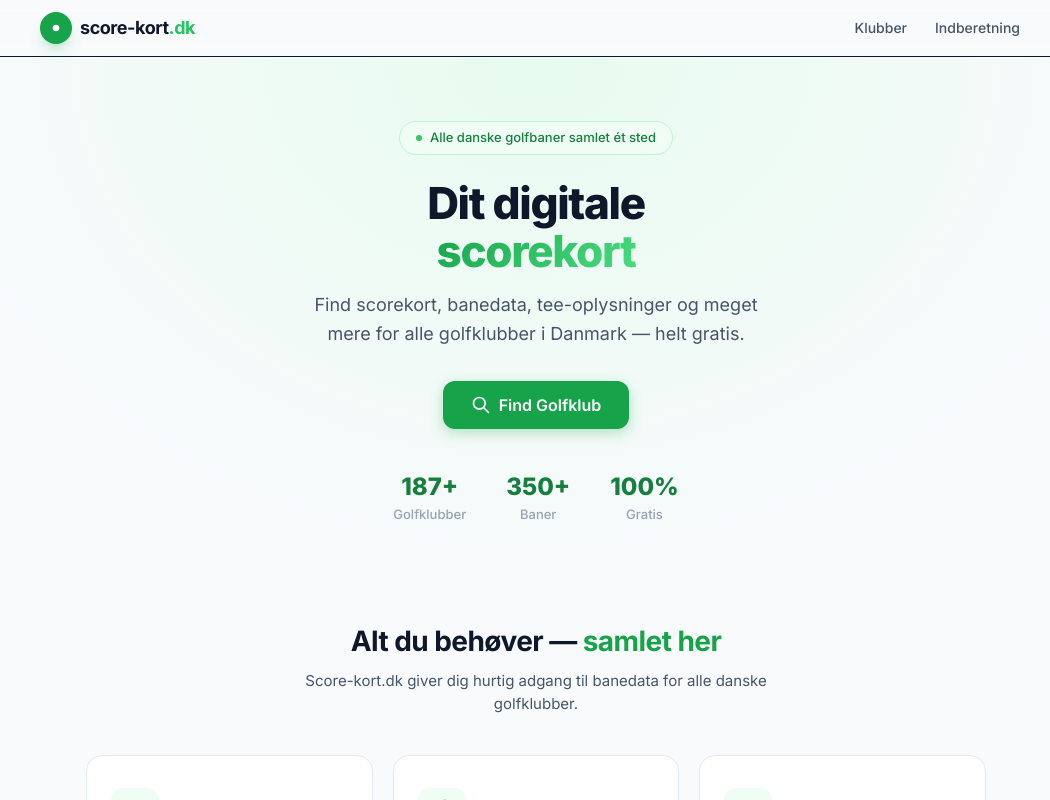
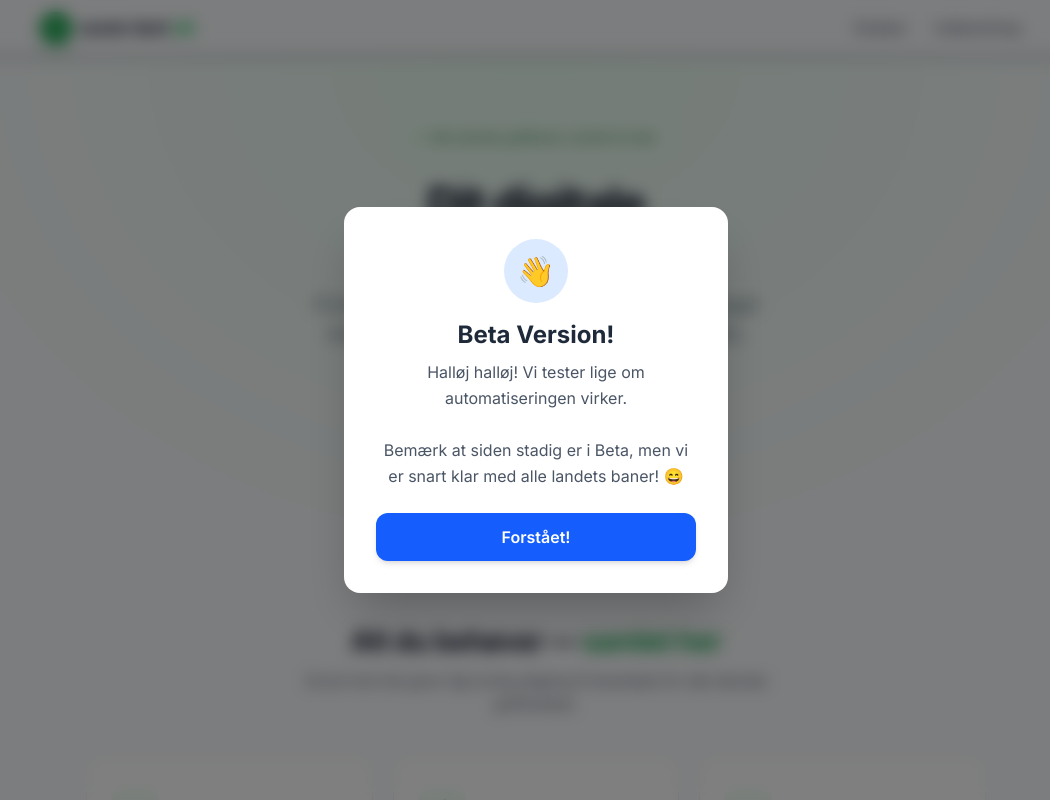
Before and after one commit to Jarkyman/score-kort, a React (Vite) app: page / in a window 1280 px wide. Shown: the top 800 px of the page, without its empty margins (104-1154 px from the left). Built offline with nearby package versions, Linux system fonts and the light colour scheme.

Commit message:
feat: add beta welcome popup

```diff
--- a/src/App.tsx
+++ b/src/App.tsx
@@ -4,9 +4,12 @@ import HomePage from "./pages/HomePage";
 import ClubListPage from "./pages/ClubListPage";
 import ClubDetailPage from "./pages/ClubDetailPage";
 import RequestPage from "./pages/RequestPage";
+import BetaPopup from "./components/BetaPopup";
 
 export default function App() {
     return (
+        <>
+            <BetaPopup />
             <Routes>
                 <Route element={<Layout />}>
                     <Route path="/" element={<HomePage />} />
@@ -15,5 +18,6 @@ export default function App() {
                     <Route path="/indberetning" element={<RequestPage />} />
                 </Route>
             </Routes>
+        </>
     );
 }
--- /dev/null
+++ b/src/components/BetaPopup.tsx
@@ -0,0 +1,40 @@
+import { useState, useEffect } from 'react';
+
+export default function BetaPopup() {
+    const [isOpen, setIsOpen] = useState(false);
+
+    useEffect(() => {
+        const hasSeenBeta = localStorage.getItem('scorekort_seen_beta_popup');
+        if (!hasSeenBeta) {
+            setIsOpen(true);
+        }
+    }, []);
+
+    const closePopup = () => {
+        localStorage.setItem('scorekort_seen_beta_popup', 'true');
+        setIsOpen(false);
+    };
+
+    if (!isOpen) return null;
+
+    return (
+        <div className="fixed inset-0 z-[100] flex items-center justify-center bg-black/50 backdrop-blur-sm p-4">
+            <div className="bg-white rounded-2xl shadow-2xl p-8 max-w-sm w-full mx-auto transform transition-all">
+                <div className="w-16 h-16 bg-blue-100 text-blue-600 rounded-full flex items-center justify-center mx-auto mb-4 text-3xl">
+                    👋
+                </div>
+                <h2 className="text-2xl font-bold text-center text-gray-800 mb-2">Beta Version!</h2>
+                <p className="text-gray-600 text-center mb-6 leading-relaxed">
+                    Halløj halløj! Vi tester lige om automatiseringen virker.<br/><br/>
+                    Bemærk at siden stadig er i Beta, men vi er snart klar med alle landets baner! 😄
+                </p>
+                <button
+                    onClick={closePopup}
+                    className="w-full bg-blue-600 hover:bg-blue-700 text-white font-semibold py-3 px-6 rounded-xl transition duration-200 shadow-md"
+                >
+                    Forstået!
+                </button>
+            </div>
+        </div>
+    );
+}
```
Lines whose indentation alone changed are shown as unchanged.
